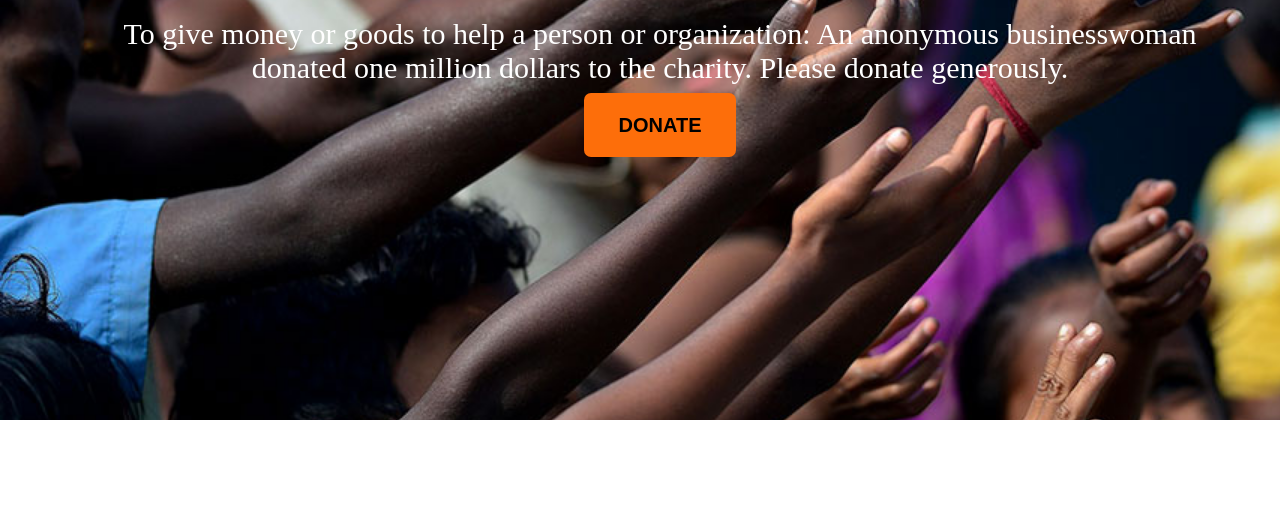
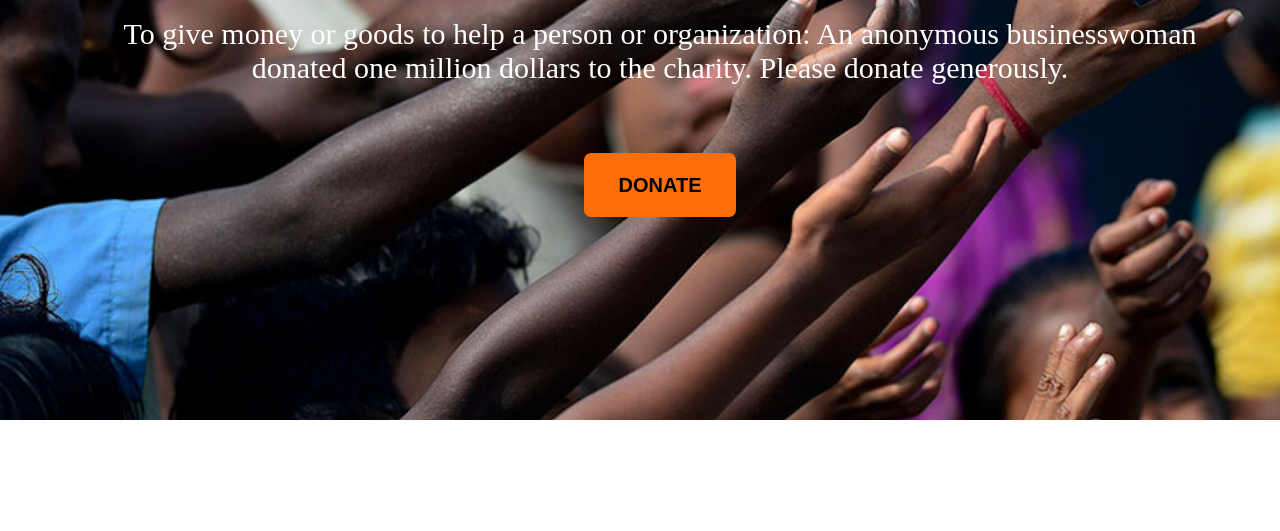
Before and after one commit to SaAbdullah131/Donate_Today, a plain HTML site: page index.html in a window 1280 px wide. Shown: the part 269-800 px from the top of the page. Drawn offline with Linux system fonts and the light colour scheme.

Commit message:
header section finish

```diff
--- a/style/style.css
+++ b/style/style.css
@@ -20,10 +20,10 @@ padding:10px 20px;
 .header-des{
     text-align: center;
     font-size: 30px;
-    margin-left: 60px;
-    margin-right: 60px;
+    margin-left: 100px;
+    margin-right: 100px;
     margin-top: 20px;
-    margin-bottom: 20px;
+    margin-bottom: 80px;
     color:white;
     height: 56px;
 }
```
